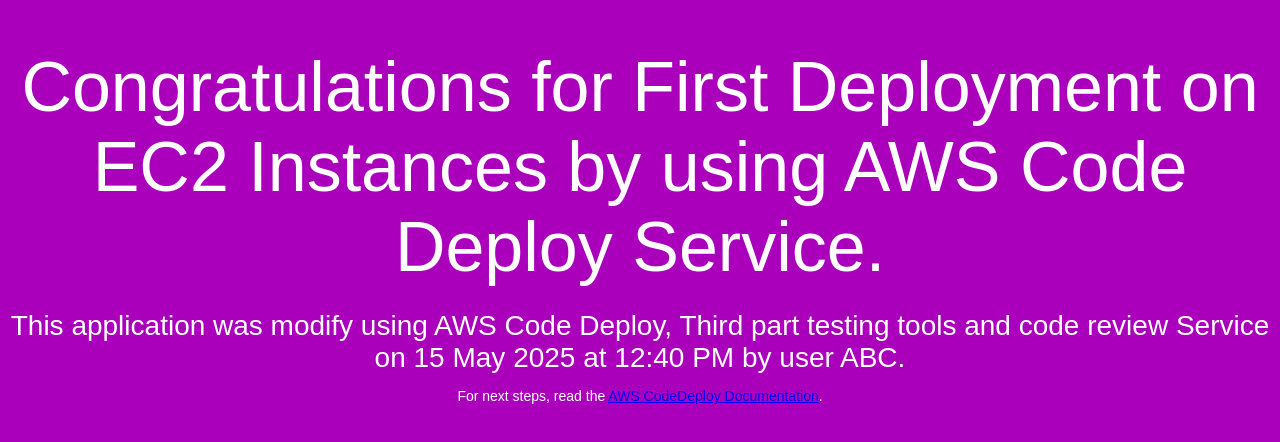
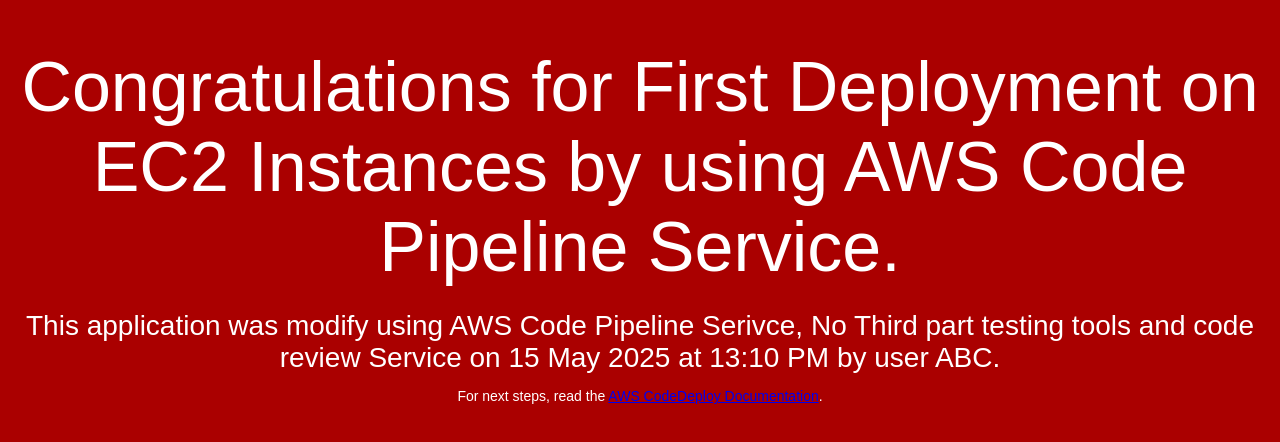
Before and after one commit to avinashbundela1987/may2025, a plain HTML site: page index.html in a window 1280 px wide. Drawn offline with Linux system fonts and the light colour scheme.

Commit message:
Secon commit on 15 May 2025 at 1:10 PM

```diff
--- a/index.html
+++ b/index.html
@@ -6,7 +6,7 @@
   <style>
     body {
       color: #ffffff;
-      background-color: #AA00BB;
+      background-color: #AA0000;
       font-family: Arial, sans-serif;
       font-size: 14px;
     }
@@ -26,8 +26,8 @@
 </head>
 <body>
   <div align="center">
-    <h1>Congratulations for First Deployment on EC2 Instances by using AWS Code Deploy Service.</h1>
-    <h2>This application was modify using AWS Code Deploy, Third part testing tools and code review Service on 15 May 2025 at 12:40 PM by user ABC.</h2>
+    <h1>Congratulations for First Deployment on EC2 Instances by using AWS Code Pipeline Service.</h1>
+    <h2>This application was modify using AWS Code Pipeline Serivce, No Third part testing tools and code review Service on 15 May 2025 at 13:10 PM by user ABC.</h2>
     <p>For next steps, read the <a href="http://aws.amazon.com/documentation/codedeploy">AWS CodeDeploy Documentation</a>.</p>
   </div>
 </body>
```
